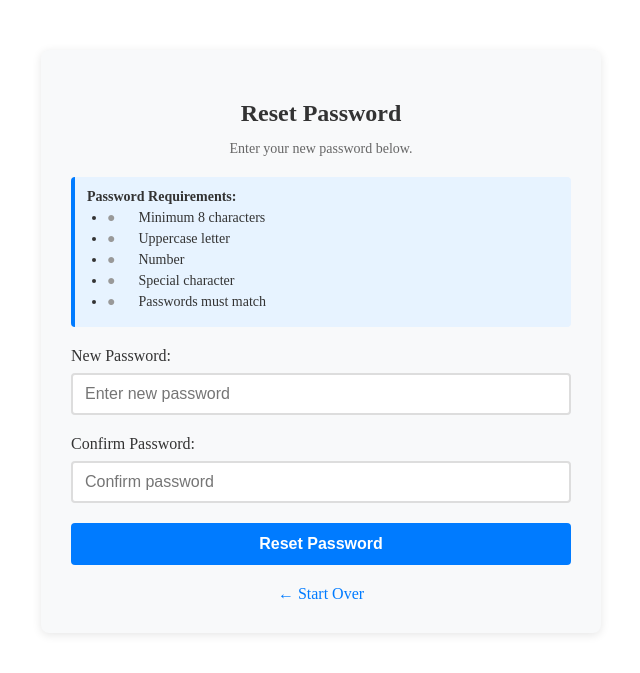
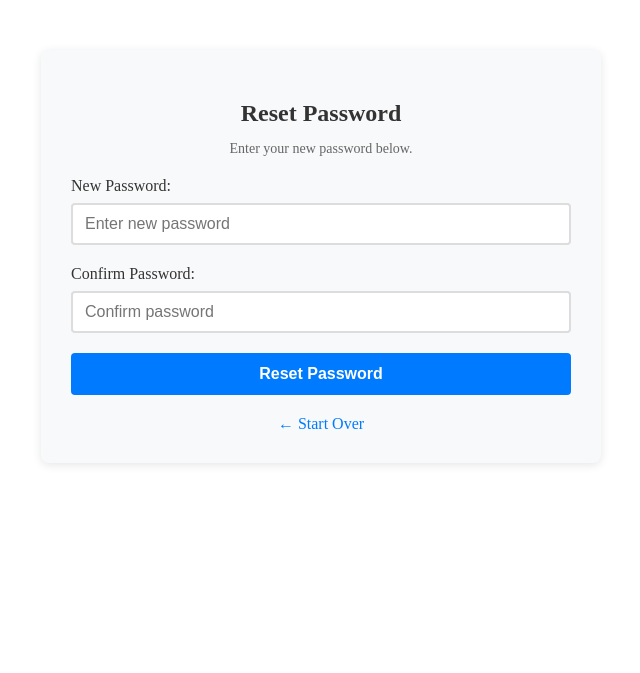
Before and after one commit to kingbenjamin1344/VALIDATION-SECURITY, a PHP site: page /reset_password.php in a window 1280 px wide. Shown: the top 673 px of the page, without its empty margins (319-959 px from the left). Run offline with PHP 8.4, Linux system fonts and the light colour scheme; a user stored in the database is signed in.

Commit message:
reset password

```diff
--- a/forgot/reset_password.php
+++ b/forgot/reset_password.php
@@ -107,54 +107,28 @@ if ($_SERVER['REQUEST_METHOD'] == 'POST') {
             box-sizing: border-box;
             transition: border-color 0.3s, background-color 0.3s;
         }
-        .form-group input.password-weak {
-            border-color: #dc3545;
-            background-color: #ffe5e5;
-        }
-        .form-group input.password-medium {
-            border-color: #ffc107;
-            background-color: #fffae5;
-        }
-        .form-group input.password-strong {
-            border-color: #28a745;
-            background-color: #e5ffe5;
-        }
         .form-group input:focus {
             outline: none;
             border-color: #007bff;
             box-shadow: 0 0 0 3px rgba(0, 123, 255, 0.1);
         }
-        .password-requirements {
-            background-color: #e7f3ff;
-            border-left: 4px solid #007bff;
-            padding: 12px;
-            margin-bottom: 20px;
-            border-radius: 4px;
-            font-size: 14px;
-            color: #333;
+        .form-group input.password-weak {
+            border-color: #dc3545;
+            background-color: #fff5f5;
         }
-        .password-requirements ul {
-            margin: 5px 0 0 0;
-            padding-left: 20px;
+        .form-group input.password-medium {
+            border-color: #ffc107;
+            background-color: #fffdf5;
         }
-        .password-requirements li {
-            margin: 5px 0;
-            transition: color 0.3s;
+        .form-group input.password-strong {
+            border-color: #28a745;
+            background-color: #f6fff6;
         }
-        .password-requirements li span {
-            margin-right: 8px;
-            font-weight: bold;
-            display: inline-block;
-            width: 20px;
-            color: #999;
-            transition: color 0.3s;
-        }
-        .password-requirements li.checked span {
-            color: #28a745;
-        }
-        .password-requirements li.checked {
-            color: #28a745;
-        }
+        .pw-message { margin-top: 8px; font-size: 14px; }
+        .pw-message.weak { color: #dc3545; }
+        .pw-message.moderate { color: #ffc107; }
+        .pw-message.strong { color: #28a745; }
+        /* Removed visual password-strength classes and requirements box per request */
         .btn-submit {
             width: 100%;
             padding: 12px;
@@ -199,16 +173,7 @@ if ($_SERVER['REQUEST_METHOD'] == 'POST') {
         <?php endif; ?>
 
         <form method="POST">
-            <div class="password-requirements">
-                <strong>Password Requirements:</strong>
-                <ul>
-                    <li><span id="reqLength">●</span> Minimum 8 characters</li>
-                    <li><span id="reqUpperCase">●</span> Uppercase letter</li>
-                    <li><span id="reqNumber">●</span> Number</li>
-                    <li><span id="reqSymbol">●</span> Special character</li>
-                    <li><span id="reqMatch">●</span> Passwords must match</li>
-                </ul>
-            </div>
+            <!-- Password requirements removed; client-side validation may be supplied separately -->
 
             <div class="form-group">
                 <label for="new_password">New Password:</label>
@@ -220,6 +185,7 @@ if ($_SERVER['REQUEST_METHOD'] == 'POST') {
                     minlength="8"
                     placeholder="Enter new password"
                 >
+                <div id="pwStrengthMessage" class="pw-message"></div>
             </div>
 
             <div class="form-group">
@@ -232,6 +198,7 @@ if ($_SERVER['REQUEST_METHOD'] == 'POST') {
                     minlength="8"
                     placeholder="Confirm password"
                 >
+                <div id="pwMatchMessage" class="pw-message"></div>
             </div>
 
             <button type="submit" class="btn-submit" id="submitBtn">Reset Password</button>
@@ -245,76 +212,68 @@ if ($_SERVER['REQUEST_METHOD'] == 'POST') {
     <!-- Success Modal -->
     <div id="successModal" class="modal">
         <div class="modal-content">
-            <div class="modal-header">
-                <h2 id="successModalTitle"><?php echo $modal_title; ?></h2>
-            </div>
-            <div class="modal-body">
-                <p id="successModalMessage"><?php echo $modal_message; ?></p>
-            </div>
-            <div class="modal-footer">
-                <button class="modal-btn btn-primary" id="gotoLoginBtn">Go to Login</button>
-            </div>
-        </div>
-    </div>
-
-    <script src="../jsform/modal.js"></script>
             <script>
+                // Password strength and match indicator using your register.js logic
                 const newPasswordInput = document.getElementById('new_password');
                 const confirmPasswordInput = document.getElementById('confirm_password');
                 const submitBtn = document.getElementById('submitBtn');
+                const pwStrengthMessage = document.getElementById('pwStrengthMessage');
+                const pwMatchMessage = document.getElementById('pwMatchMessage');
 
-        // Requirement elements
-        const reqLength = document.getElementById('reqLength');
-        const reqUpperCase = document.getElementById('reqUpperCase');
-        const reqNumber = document.getElementById('reqNumber');
-        const reqSymbol = document.getElementById('reqSymbol');
-        const reqMatch = document.getElementById('reqMatch');
+                function evaluatePassword() {
+                    const password = newPasswordInput.value;
+                    const reenterpassword = confirmPasswordInput.value;
 
-        function updatePasswordStrength() {
-            const password = newPasswordInput.value;
-            const confirmPassword = confirmPasswordInput.value;
-
-            // Check requirements
-            const hasLength = password.length >= 8;
-            const hasUpperCase = /[A-Z]/.test(password);
-            const hasNumber = /[0-9]/.test(password);
-            const hasSymbol = /[!@#$%^&*()_+\-=\[\]{};':"\\|,.<>\/?]/.test(password);
-            const matches = password === confirmPassword && password.length > 0;
-
-            // Update requirement indicators
-            updateRequirement(reqLength, hasLength);
-            updateRequirement(reqUpperCase, hasUpperCase);
-            updateRequirement(reqNumber, hasNumber);
-            updateRequirement(reqSymbol, hasSymbol);
-            updateRequirement(reqMatch, matches);
-
-            // Update password field color (use classList so existing classes not clobbered)
-            newPasswordInput.classList.remove('password-weak', 'password-medium', 'password-strong');
                     if (password.length === 0) {
-                // no class
-            } else if (!hasLength) {
+                        pwStrengthMessage.textContent = '';
+                        newPasswordInput.classList.remove('password-weak','password-medium','password-strong');
+                    } else if (password.length < 8) {
+                        pwStrengthMessage.textContent = 'Your password is weak';
+                        pwStrengthMessage.className = 'pw-message weak';
                         newPasswordInput.classList.add('password-weak');
-            } else if (hasLength && !hasUpperCase && !hasNumber && !hasSymbol) {
-                newPasswordInput.classList.add('password-weak');
-            } else if (hasLength && (hasUpperCase || hasNumber || hasSymbol)) {
+                        newPasswordInput.classList.remove('password-medium','password-strong');
+                    } else {
+                        const hasNumber = /\d/.test(password);
+                        const hasSymbol = /[!@#$%^&*(),.?":{}|<>]/.test(password);
+                        if (hasNumber && hasSymbol) {
+                            pwStrengthMessage.textContent = 'Your password is strong';
+                            pwStrengthMessage.className = 'pw-message strong';
+                            newPasswordInput.classList.add('password-strong');
+                            newPasswordInput.classList.remove('password-weak','password-medium');
+                        } else {
+                            pwStrengthMessage.textContent = 'Your password is moderate';
+                            pwStrengthMessage.className = 'pw-message moderate';
                             newPasswordInput.classList.add('password-medium');
-            } else if (hasLength && hasUpperCase && hasNumber && hasSymbol) {
-                newPasswordInput.classList.add('password-strong');
-            }
-
-            // Update confirm password field color
-            confirmPasswordInput.classList.remove('password-weak', 'password-medium', 'password-strong');
-            if (confirmPassword.length === 0) {
-                // no class
-            } else if (matches) {
-                confirmPasswordInput.classList.add('password-strong');
-            } else {
-                confirmPasswordInput.classList.add('password-weak');
+                            newPasswordInput.classList.remove('password-weak','password-strong');
                         }
                     }
 
-        function updateRequirement(element, isMet) {
-            const li = element.parentElement;
+                    // Match check
+                    if (reenterpassword.length === 0) {
+                        pwMatchMessage.textContent = '';
+                        pwMatchMessage.className = 'pw-message';
+                    } else if (password === reenterpassword) {
+                        pwMatchMessage.textContent = 'Password matched.';
+                        pwMatchMessage.className = 'pw-message strong';
+                        submitBtn.disabled = false;
+                    } else {
+                        pwMatchMessage.textContent = 'Password not matched';
+                        pwMatchMessage.className = 'pw-message weak';
+                        submitBtn.disabled = true;
+                    }
+
+                    // If both non-empty and matched, ensure submit enabled
+                    if (password.length > 0 && reenterpassword.length > 0 && password === reenterpassword) {
+                        submitBtn.disabled = false;
+                    }
+                }
+
+                newPasswordInput.addEventListener('input', evaluatePassword);
+                confirmPasswordInput.addEventListener('input', evaluatePassword);
+
+                // initialize
+                evaluatePassword();
+            </script>
             if (isMet) {
                 li.classList.add('checked');
                 element.textContent = '✓';
--- a/forgot/verify_otp.php
+++ b/forgot/verify_otp.php
@@ -10,7 +10,7 @@ session_start();
 require_once '../regform/config.php';
 
 // configurable block duration (minutes)
-$blockDuration = 10;
+$blockDuration = 1;
 
 if (!isset($_SESSION['reset_email'])) {
     header('Location: forgot_password.php');
@@ -202,7 +202,7 @@ if ($_SERVER['REQUEST_METHOD'] == 'POST') {
                 $blocked_until = date('Y-m-d H:i:s', strtotime('+1 minutes'));
                 $conn->query("UPDATE password_resets SET is_blocked = 1, blocked_until = '$blocked_until' WHERE email = '$email'");
 
-                $remainingTime = 10;
+                $remainingTime = 1;
                 $message = "Maximum resend attempts exceeded. Email blocked for $remainingTime minutes.";
                 $message_type = 'error';
                 $show_modal = true;
```
Lines whose indentation alone changed are shown as unchanged.
